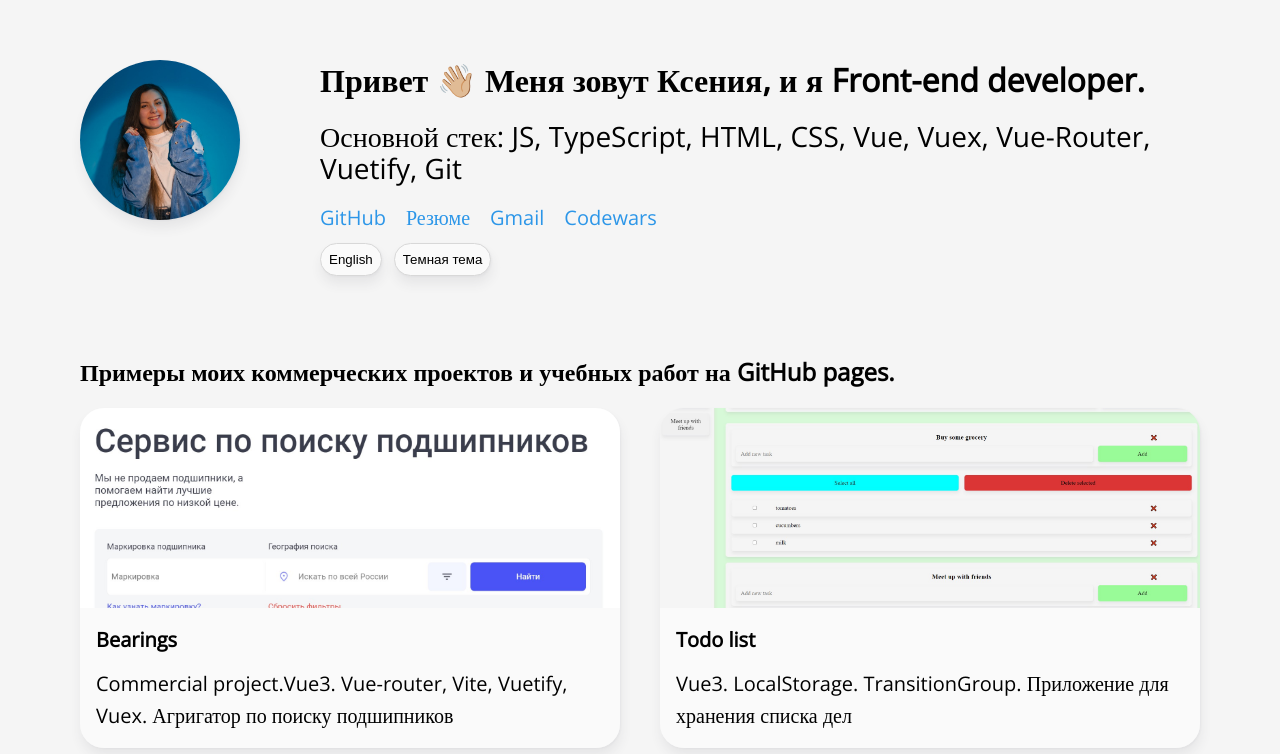
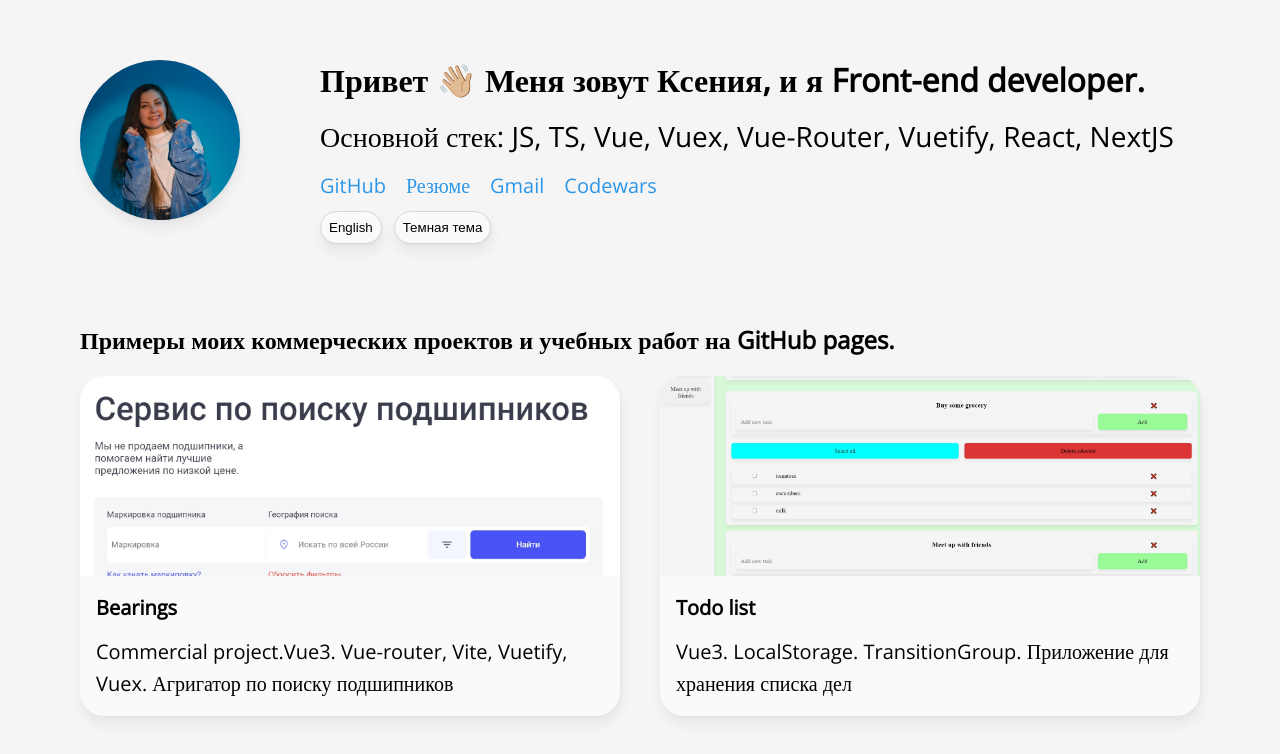
Before and after one commit to stupinaki/myPortfolio, a Vue app: page / in a window 1280 px wide. Shown: the top 754 px of the page. Built offline with nearby package versions, Linux system fonts and the light colour scheme.

Commit message:
stack: next, react style: transition

```diff
--- a/src/components/ChangeBackgroundBtn.vue
+++ b/src/components/ChangeBackgroundBtn.vue
@@ -37,6 +37,8 @@ export default {
   overflow: hidden;
   box-shadow: 1px 8px 12px #3a3c4c14, 1px 1px 2px #3a3c4c0a;
   border: 1px solid #d8d8d8;
+  cursor: pointer;
+  transition: all 0.5s linear;
 }
 .btn:hover {
   border: 1px solid #2c96e8;
--- a/src/components/ChangeLanguageBtn.vue
+++ b/src/components/ChangeLanguageBtn.vue
@@ -36,6 +36,8 @@ export default {
     overflow: hidden;
     box-shadow: 1px 8px 12px #3a3c4c14, 1px 1px 2px #3a3c4c0a;
     border: 1px solid #d8d8d8;
+    cursor: pointer;
+    transition: all 0.5s linear;
   }
   .btn:hover {
     border: 1px solid #2c96e8;
--- a/src/components/MyDescription.vue
+++ b/src/components/MyDescription.vue
@@ -39,8 +39,8 @@ export default {
     },
     StackText() {
       return this.$props.isEnglish
-          ? 'Main stack: JS, TypeScript, HTML, CSS, Vue, Vuex, Vue-Router, Vuetify, Git'
-          : 'Основной стек: JS, TypeScript, HTML, CSS, Vue, Vuex, Vue-Router, Vuetify, Git';
+          ? 'Main stack: JS, TS, Vue, Vuex, Vue-Router, Vuetify, React, NextJS'
+          : 'Основной стек: JS, TS, Vue, Vuex, Vue-Router, Vuetify, React, NextJS';
     }
   }
 }
--- a/src/components/ProjectCard.vue
+++ b/src/components/ProjectCard.vue
@@ -44,6 +44,7 @@ export default {
     text-decoration: none;
     overflow: hidden;
     box-shadow: 1px 8px 12px #3a3c4c14, 1px 1px 2px #3a3c4c0a;
+    transition: all 0.5s linear;
   }
 
   .wrapper:hover {
```
